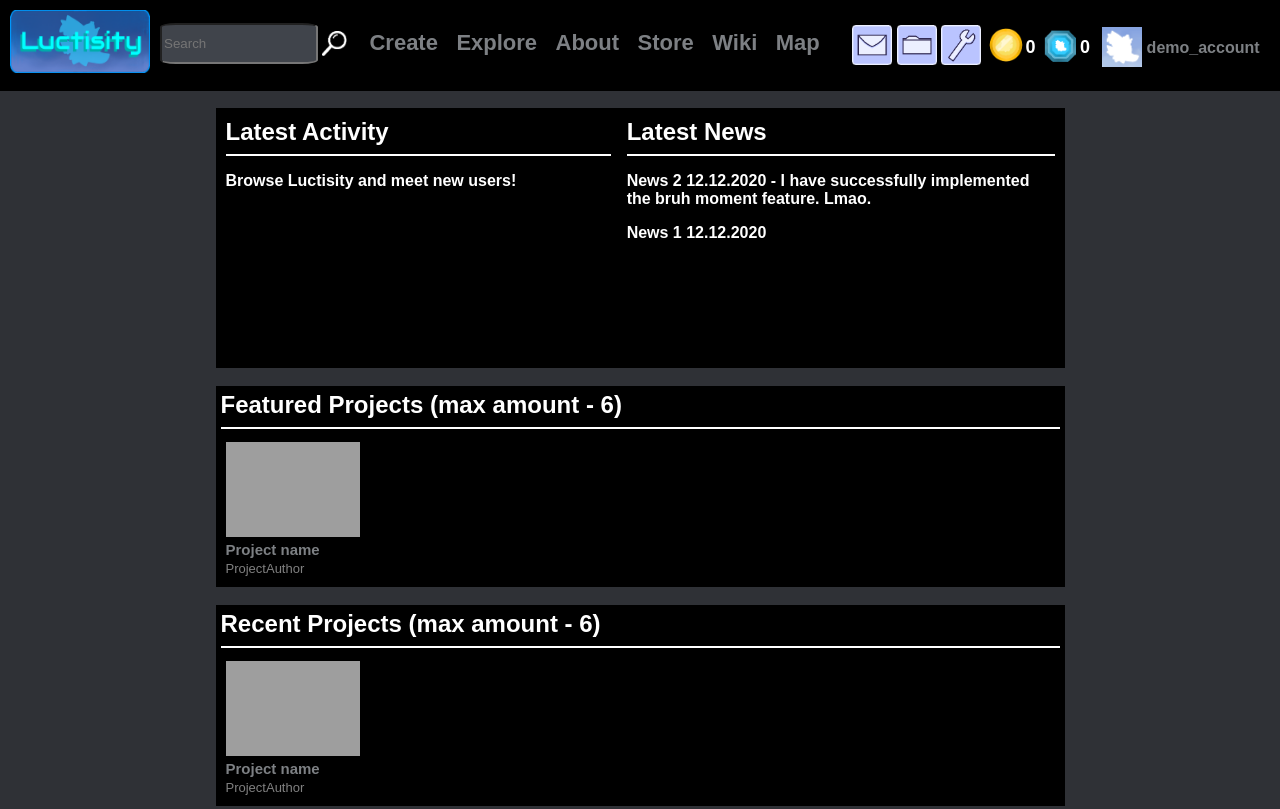
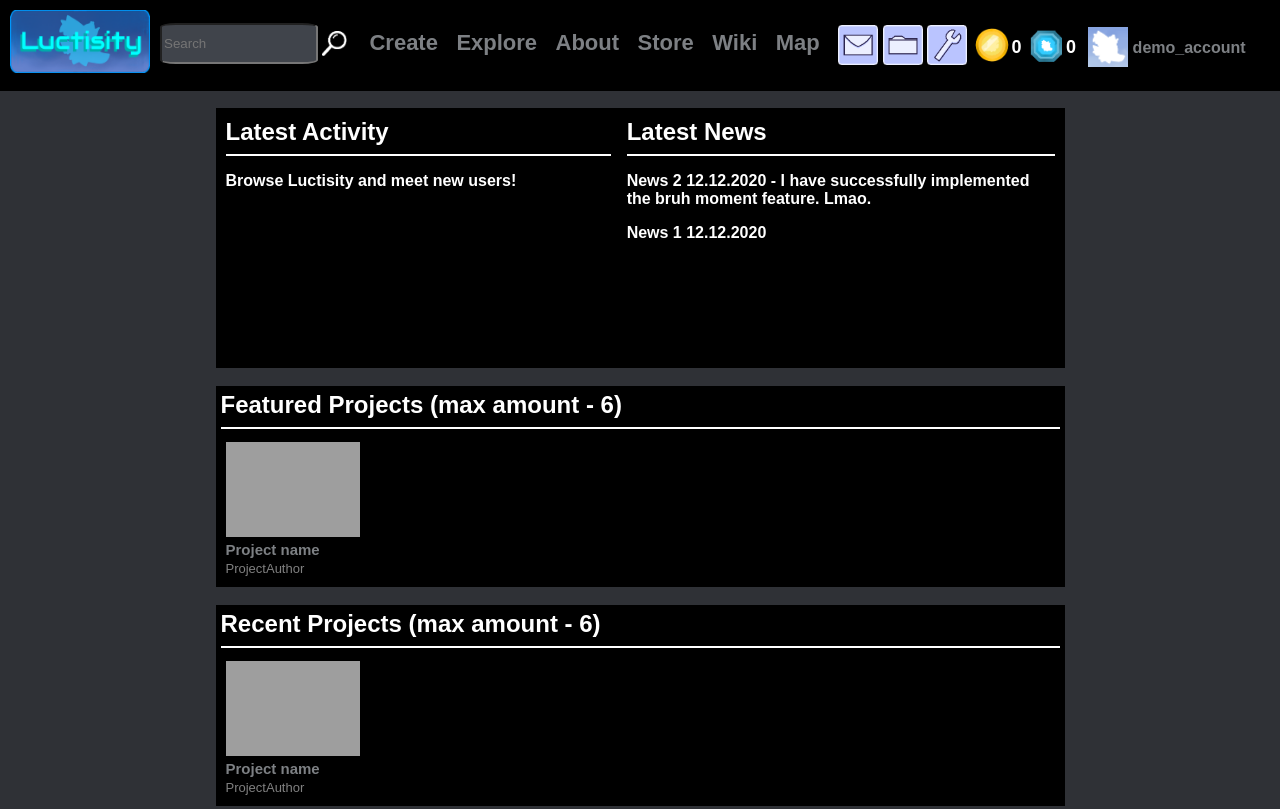
Before and after one commit to Luctisity/luctisity.github.io, a plain HTML site: page index.html in a window 1280 px wide. Shown: the top 809 px of the page. Drawn offline with Linux system fonts and the light colour scheme; grey boxes are pictures that could not be loaded.

Commit message:
Update style.css

```diff
--- a/style.css
+++ b/style.css
@@ -66,7 +66,7 @@ a {
 	margin-top:15px;
 	margin-left:auto;
 	position:relative;
-	right:180px;
+	right:194px;
 }
 
 #profile {
```
